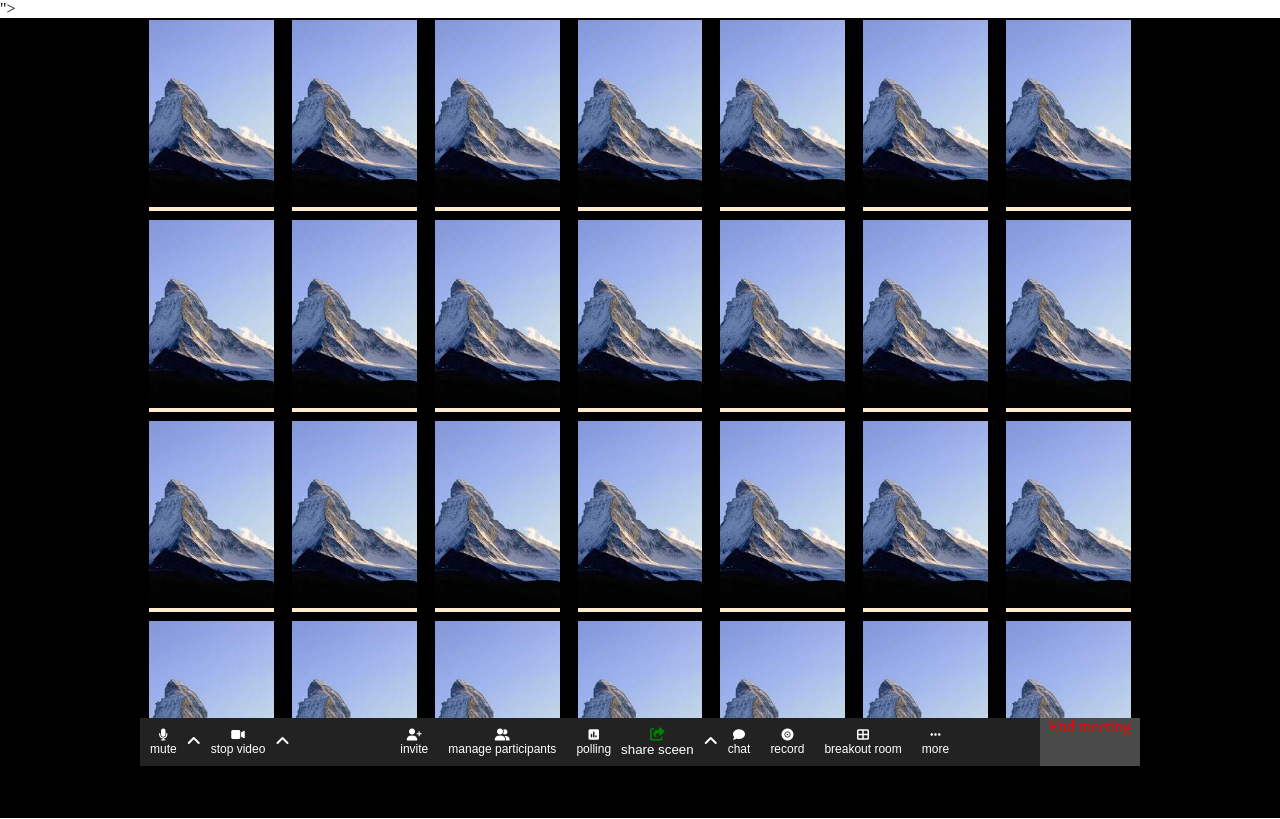
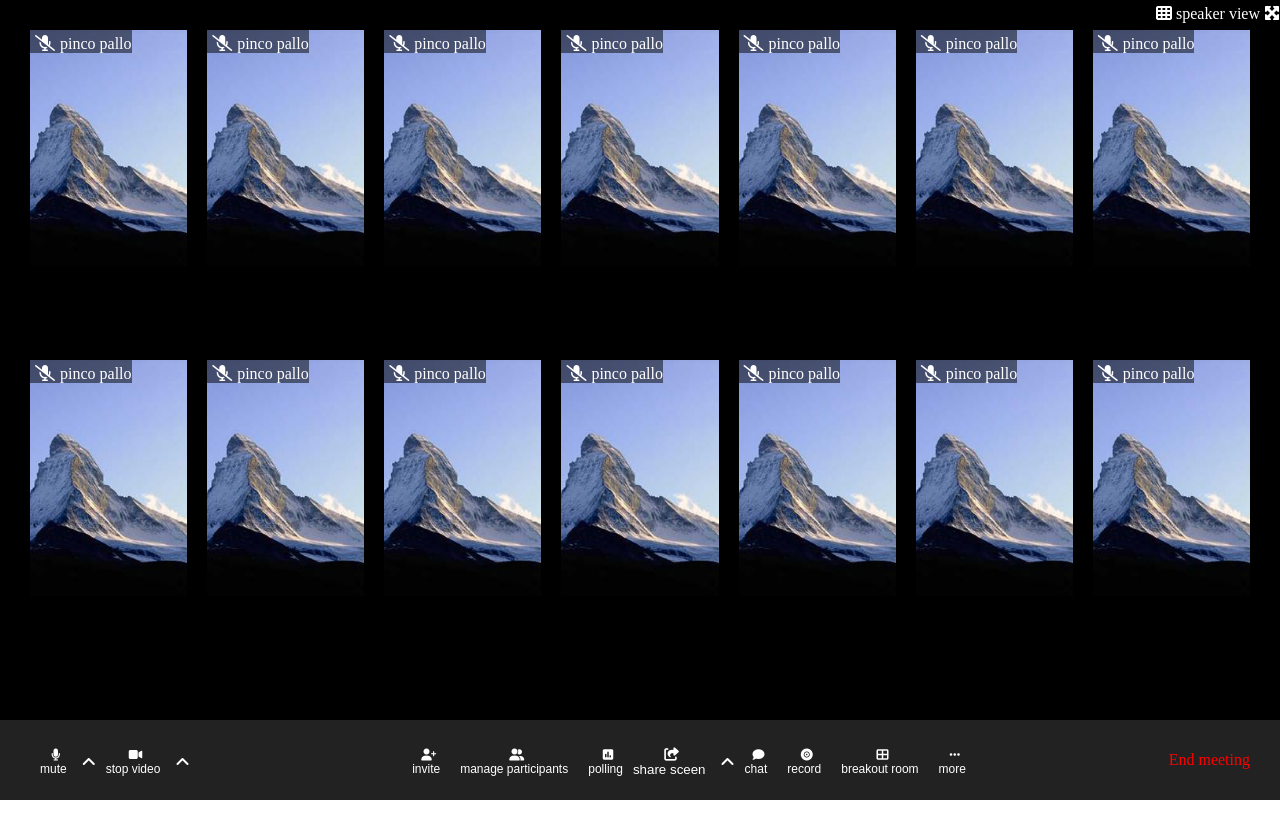
Before and after one commit to EliaPennoni/html-css-zoom, a plain HTML site: page index.html in a window 1280 px wide. Drawn offline with Linux system fonts and the light colour scheme.

Commit message:
esercizio terminat0

```diff
--- a/css/style.css
+++ b/css/style.css
@@ -5,89 +5,126 @@
     box-sizing: border-box;
 }
 
+body{
+    overflow: hidden;
+}
+
 .container{
-    max-width: 1000px;
-    margin:0 auto
+    display: flex;
+    flex-wrap: wrap;
+    width: 100vw;
+    height: 90vh;
+    padding: 30px;
+    box-sizing: border-box;
+    overflow-y: hidden;
+}
+
+.contenitore{
+    width: 100vw;
+    padding-left: 25px;
+    padding-right: 25px;
 }
 
 footer{
-    height: 100px;
-    position: fixed;
-    width: 100%;
-    background-color: black;
+    width: 100vw;
+    height: 10vh;
+    background-color: #222;
+    display: flex;
+    justify-content: space-around;
+    align-items: center;
+    color: white;
+    position: relative;
+    z-index: 10;
+    overflow-x: hidden;
 }
 
-main{
-    height: calc(100vh - 100px);
-    background-color: black
-}
 
 img{
-    width: 100%;
-    display: inline;
+    max-width: 100%;
+    display: block;
 }
 
 .my-row{
     display: flex;
     flex-wrap: wrap;
-    justify-content: space-around;
+    margin-right: -10px;
+    margin-left: -10px ;
+
 }
 
 .my-col{
-    width: calc((100% / 7) - 14px);
-    background-color: blanchedalmond;
-    border: 2px solid black;
+    width: calc((100% / 7) - 20px);
+    margin-left: 10px;
+    margin-right: 10px;
+    margin-bottom: 5px;
+    position: relative;
+}
 
-    margin-bottom: 5px;
+.back{
+    background-color: black;
+    position: relative;
+}
+
+.ultimo-tag{
+    position: absolute;
+    top: 0;
+    right: 20px;
+    color: white;
+}
+
+.tag-speciale{
+    display: flex;
+    position: absolute;
+    top: 0;
+    left: 0;
+    background-color: rgba(0, 0, 0, 0.5);
+}
+
+.microphone, .pinco, i{
+    color: white;
+    margin-top: 5px;
+    margin-left: 5px;
+
 
 
 
 }
 
+.cross{
+    position: absolute;
+    top: 0;
+    right: 0;
+    color: white;
+}
 
 
-.microphone, .pinco{
-    color: white;
-    background-color: rgba(0, 0, 0.5);
-    margin: 3px;
-    padding: 10px;
+
+
+
+
+.foot-bar{
+    width: 100%;
+    display: flex;
+    justify-content: space-between;
+    align-items: center;
+    padding: 5px;
 
 }
 
-.microphone{
-    position: absolute;
-    bottom: 0;
-    left: 0;
-}
 
-.foot-bar{
-    background-color: #222222;
-    display: flex;
-    justify-content: space-between;
-    align-items: center;
-
-}
-
-.end{
-    background-color:#4A4A4A;
-    width: 100px;
-    height: 48px;
-    text-align: center;
-
-}
 
 .dx>*{
     color: red;
 }
 
-.sx{
+.sx, .center{
     display: flex;
 
 }
 
-.center{
-    display: flex;
-}
+
+
+
 
 .control{
     background-color: #222222;
--- a/index.html
+++ b/index.html
@@ -5,132 +5,145 @@
     <meta name="viewport" content="width=device-width, initial-scale=1.0">
     <title>zoom</title>
     <link rel="stylesheet" href="css/style.css">
-    <link rel="stylesheet" href="https://cdnjs.cloudflare.com/ajax/libs/font-awesome/6.5.2/css/all.min.css" integrity="sha512-SnH5WK+bZxgPHs44uWIX+LLJAJ9/2PkPKZ5QiAj6Ta86w+fsb2TkcmfRyVX3pBnMFcV7oQPJkl9QevSCWr3W6A==" crossorigin="anonymous" referrerpolicy="no-referrer" />">
+    <link rel="stylesheet" href="https://cdnjs.cloudflare.com/ajax/libs/font-awesome/6.5.2/css/all.min.css" integrity="sha512-SnH5WK+bZxgPHs44uWIX+LLJAJ9/2PkPKZ5QiAj6Ta86w+fsb2TkcmfRyVX3pBnMFcV7oQPJkl9QevSCWr3W6A==" crossorigin="anonymous" referrerpolicy="no-referrer" />
 </head>
 <body>
     <!-- main -->
      <main>
         <div class="back">
             <div class="container">
+                <div class="ultimo-tag">
+                    <i class="fa-solid fa-table-cells"></i>
+                    <span>speaker view</span>
+                </div>
+                <span class="cross"><i class="fa-solid fa-maximize"></i></span>
                 <div class="my-row">
                     <div class="my-col">
                         <img src="img/906-200x300.jpg" alt="">
-
+                        <div class="tag-speciale">
+                             <i class="fa-solid fa-microphone-slash"></i>
+                             <span class="pinco">pinco pallo</span>
+                        </div>
 
                     </div>
                     <div class="my-col">
                         <img src="img/906-200x300.jpg" alt="">
+                        <div class="tag-speciale">
+                             <i class="fa-solid fa-microphone-slash"></i>
+                             <span class="pinco">pinco pallo</span>
+                        </div>
 
                     </div>
                     <div class="my-col">
                         <img src="img/906-200x300.jpg" alt="">
+                        <div class="tag-speciale">
+                             <i class="fa-solid fa-microphone-slash"></i>
+                             <span class="pinco">pinco pallo</span>
+                        </div>
 
                     </div>
                     <div class="my-col">
                         <img src="img/906-200x300.jpg" alt="">
+                        <div class="tag-speciale">
+                             <i class="fa-solid fa-microphone-slash"></i>
+                             <span class="pinco">pinco pallo</span>
+                        </div>
 
                     </div>
                     <div class="my-col">
                         <img src="img/906-200x300.jpg" alt="">
+                        <div class="tag-speciale">
+                             <i class="fa-solid fa-microphone-slash"></i>
+                             <span class="pinco">pinco pallo</span>
+                        </div>
 
                     </div>
                     <div class="my-col">
                         <img src="img/906-200x300.jpg" alt="">
+                        <div class="tag-speciale">
+                             <i class="fa-solid fa-microphone-slash"></i>
+                             <span class="pinco">pinco pallo</span>
+                        </div>
 
                     </div>
                     <div class="my-col">
                         <img src="img/906-200x300.jpg" alt="">
+                        <div class="tag-speciale">
+                             <i class="fa-solid fa-microphone-slash"></i>
+                             <span class="pinco">pinco pallo</span>
+                        </div>
 
                     </div>
                     <div class="my-col">
                         <img src="img/906-200x300.jpg" alt="">
+                        <div class="tag-speciale">
+                             <i class="fa-solid fa-microphone-slash"></i>
+                             <span class="pinco">pinco pallo</span>
+                        </div>
 
                     </div>
                     <div class="my-col">
                         <img src="img/906-200x300.jpg" alt="">
+                        <div class="tag-speciale">
+                             <i class="fa-solid fa-microphone-slash"></i>
+                             <span class="pinco">pinco pallo</span>
+                        </div>
 
                     </div>
                     <div class="my-col">
                         <img src="img/906-200x300.jpg" alt="">
+                        <div class="tag-speciale">
+                             <i class="fa-solid fa-microphone-slash"></i>
+                             <span class="pinco">pinco pallo</span>
+                        </div>
 
                     </div>
                     <div class="my-col">
                         <img src="img/906-200x300.jpg" alt="">
+                        <div class="tag-speciale">
+                             <i class="fa-solid fa-microphone-slash"></i>
+                             <span class="pinco">pinco pallo</span>
+                        </div>
 
                     </div>
                     <div class="my-col">
                         <img src="img/906-200x300.jpg" alt="">
+                        <div class="tag-speciale">
+                             <i class="fa-solid fa-microphone-slash"></i>
+                             <span class="pinco">pinco pallo</span>
+                        </div>
 
                     </div>
                     <div class="my-col">
                         <img src="img/906-200x300.jpg" alt="">
+                        <div class="tag-speciale">
+                             <i class="fa-solid fa-microphone-slash"></i>
+                             <span class="pinco">pinco pallo</span>
+                        </div>
 
                     </div>
                     <div class="my-col">
                         <img src="img/906-200x300.jpg" alt="">
-
-                    </div>
-                    <div class="my-col">
-                        <img src="img/906-200x300.jpg" alt="">
-
-
-                    </div>
-                    <div class="my-col">
-                        <img src="img/906-200x300.jpg" alt="">
-
-                    </div>
-                    <div class="my-col">
-                        <img src="img/906-200x300.jpg" alt="">
-
-                    </div>
-                    <div class="my-col">
-                        <img src="img/906-200x300.jpg" alt="">
-
-                    </div>
-                    <div class="my-col">
-                        <img src="img/906-200x300.jpg" alt="">
-
-                    </div>
-                    <div class="my-col">
-                        <img src="img/906-200x300.jpg" alt="">
-
-                    </div>
-                    <div class="my-col">
-                        <img src="img/906-200x300.jpg" alt="">
-
-                    </div>
-                    <div class="my-col">
-                        <img src="img/906-200x300.jpg" alt="">
-
-                    </div>
-                    <div class="my-col">
-                        <img src="img/906-200x300.jpg" alt="">
-
-                    </div>
-                    <div class="my-col">
-                        <img src="img/906-200x300.jpg" alt="">
-
-                    </div>
-                    <div class="my-col">
-                        <img src="img/906-200x300.jpg" alt="">
-
-                    </div>
-                    <div class="my-col">
-                        <img src="img/906-200x300.jpg" alt="">
-
-                    </div>
-                    <div class="my-col">
-                        <img src="img/906-200x300.jpg" alt="">
-
-                    </div>
-                    <div class="my-col">
-                        <img src="img/906-200x300.jpg" alt="">
+                        <div class="tag-speciale">
+                             <i class="fa-solid fa-microphone-slash"></i>
+                             <span class="pinco">pinco pallo</span>
+                        </div>
 
                     </div>
 
+
+
+
+
+
+
+
+
+
+
                 </div>
 
-                </div>
+
 
             </div>
 
@@ -139,7 +152,7 @@
      </main>
      <!-- footer -->
       <footer>
-        <div class="container">
+        <div class="contenitore">
             <div class="foot-bar">
                 <div class="sx">
                     <div class="audio">
```
